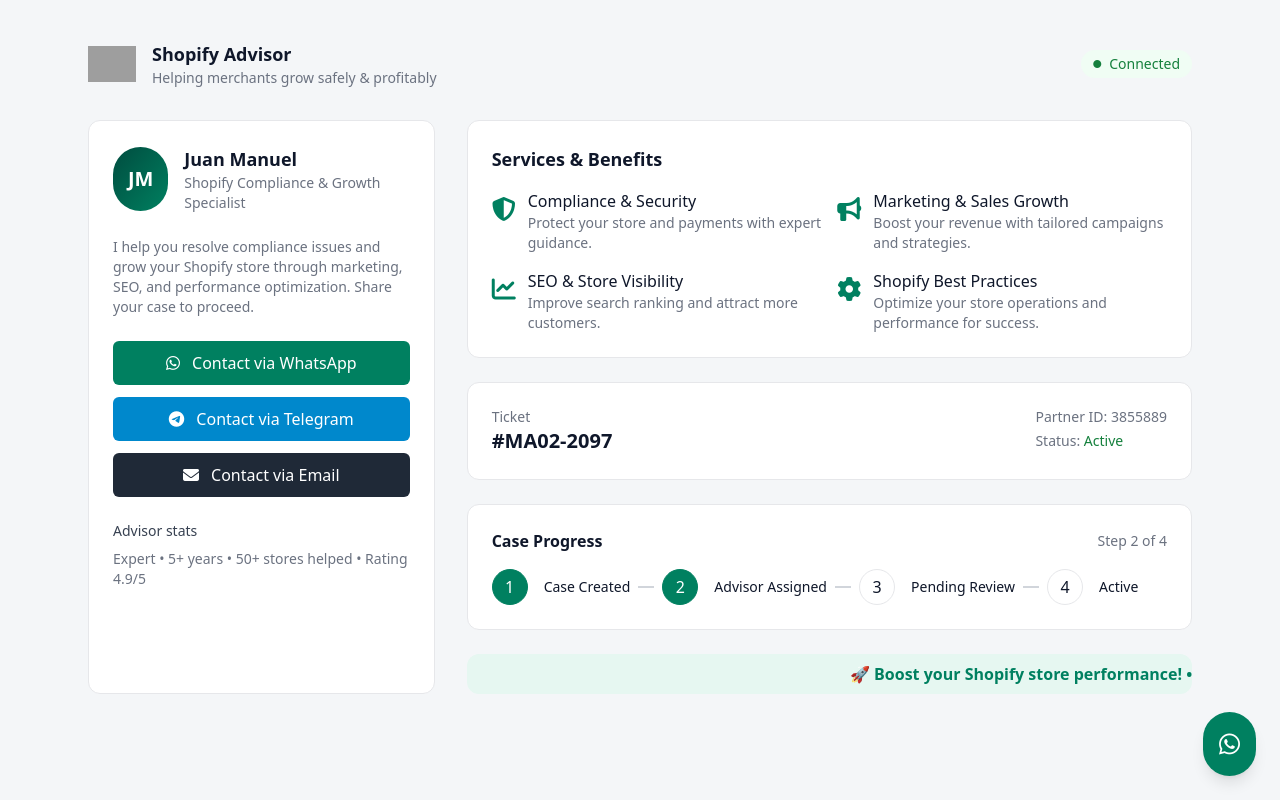
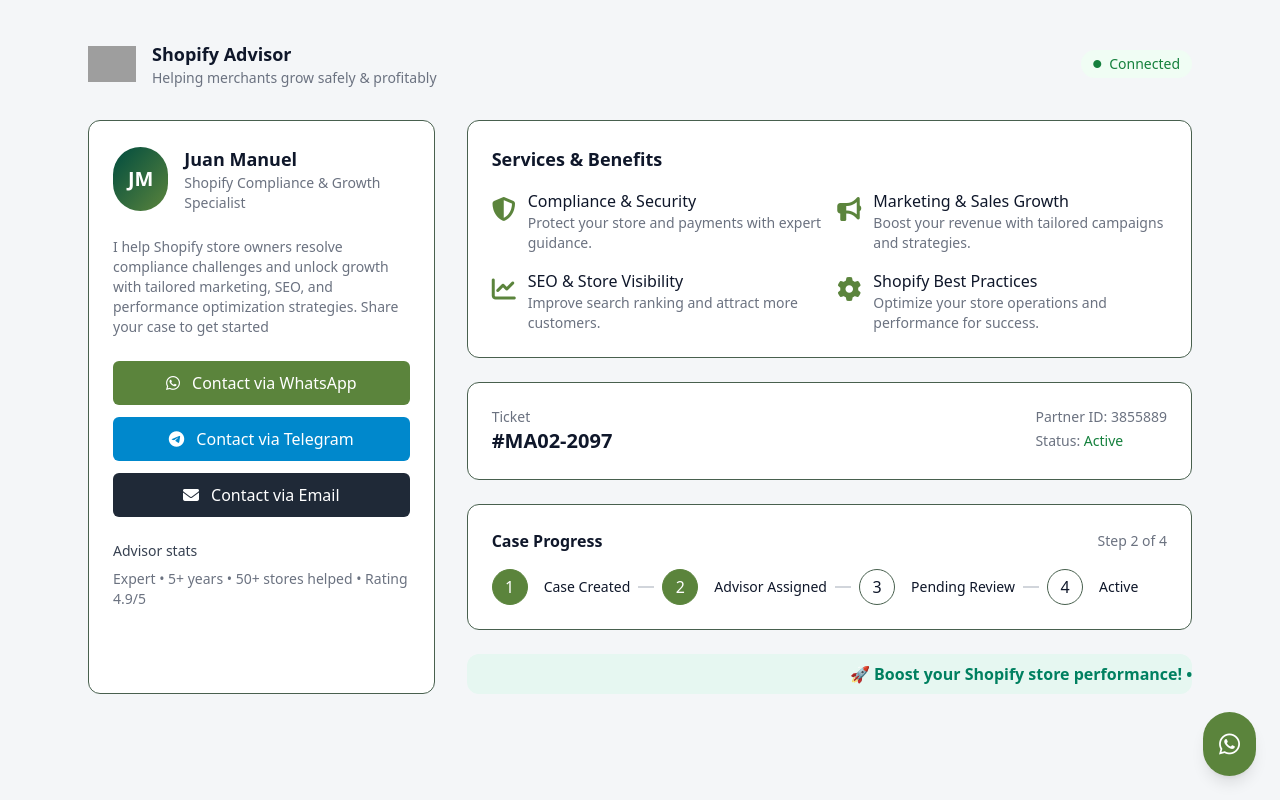
Before and after one commit to shopifystoreregistryl-lang/muhammed, a plain HTML site: page index.html in a window 1280 px wide. Drawn offline with nearby package versions, Linux system fonts and the light colour scheme; grey boxes are pictures that could not be loaded.

Commit message:
Update index.html

```diff
--- a/index.html
+++ b/index.html
@@ -11,10 +11,10 @@
 
 <style>
 :root{
-  --green:#008060;
+  --green:#5b843c;
   --teal:#004c3f;
   --muted:#6b7280;
-  --border:#e6e7ea;
+  --border:#48604e;
   --bg:#f4f6f8;       /* SHOPIFY PARTNERS-like background (Polaris grey) */
   --telegram:#0088cc; /* Telegram blue */
 }
@@ -107,7 +107,7 @@ body{background:var(--bg);color:#0f172a}
         </div>
       </div>
 
-      <p class="text-sm text-[var(--muted)] mt-4">I help you resolve compliance issues and grow your Shopify store through marketing, SEO, and performance optimization. Share your case to proceed.</p>
+      <p class="text-sm text-[var(--muted)] mt-4">I help Shopify store owners resolve compliance challenges and unlock growth with tailored marketing, SEO, and performance optimization strategies. Share your case to get started</p>
 
       <div class="grid gap-3">
         <!-- WhatsApp opens the modal with method=whatsapp -->
```
